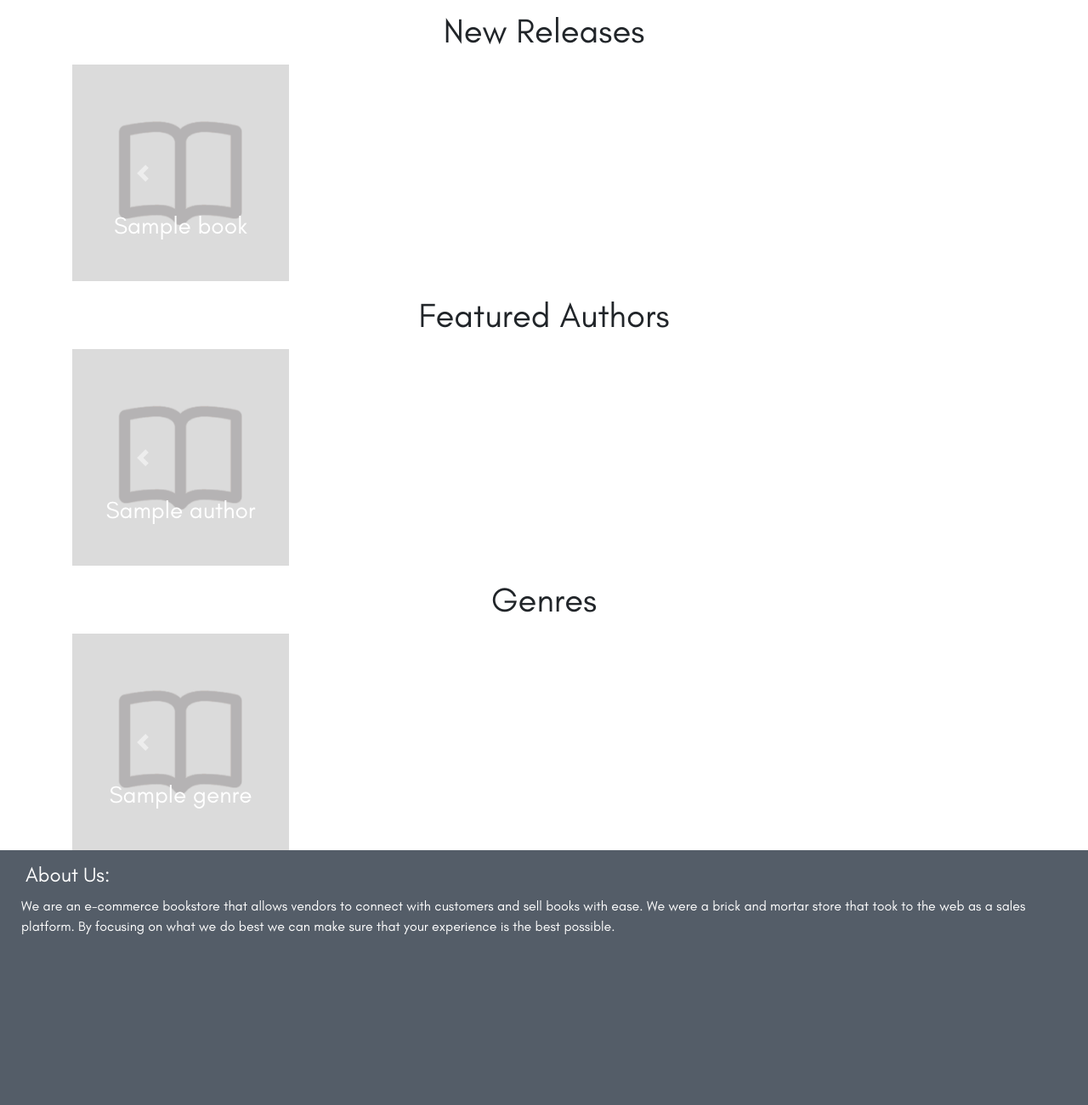
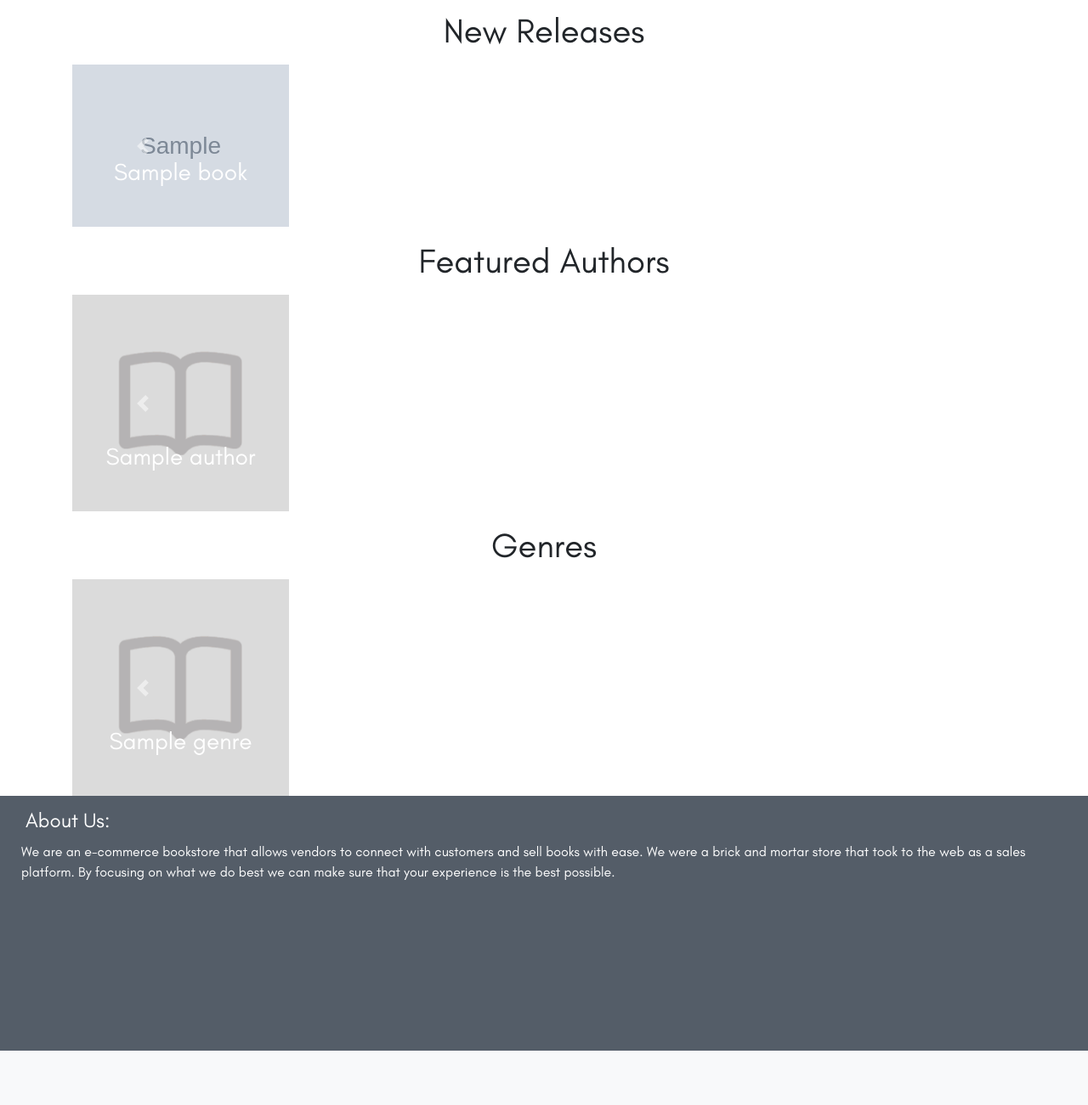
Before and after one commit to dsluo-archive/BookStore, a Django app: page /home/ in a window 1280 px wide. Shown: the part 360-1661 px from the top of the page at 85% size. After the commit the page ends 1597 px from the top, so only its background shows below. Run offline with Django 3.2, Linux system fonts and the light colour scheme; tables that the repository leaves empty hold one stand-in row (values such as "Sample post"); grey boxes marked "Sample" are stand-in pictures; parts of the project's set-up code (start-up, migrations or seed data) failed here and were passed over; some libraries are stand-ins or nearby versions.

Commit message:
picture for book covers and link to books.

```diff
--- a/templates/home_page.html
+++ b/templates/home_page.html
@@ -26,7 +26,9 @@
                         <div class="row">
                             {% for book in book_page %}
                                 <div class="col-sm-3">
-                                    <img class="d-block w-100" src="{% static 'images/img.png' %}" alt="First slide">
+                                    <a href="{% url 'books:detail' book.slug %}">
+                                        <img class="d-block w-100" src="{{ book.item_picture.url }}">
+                                    </a>
                                     <div class="carousel-caption d-none d-md-block">
                                         <h3>{{ book.name }}</h3>
                                     </div>
```
